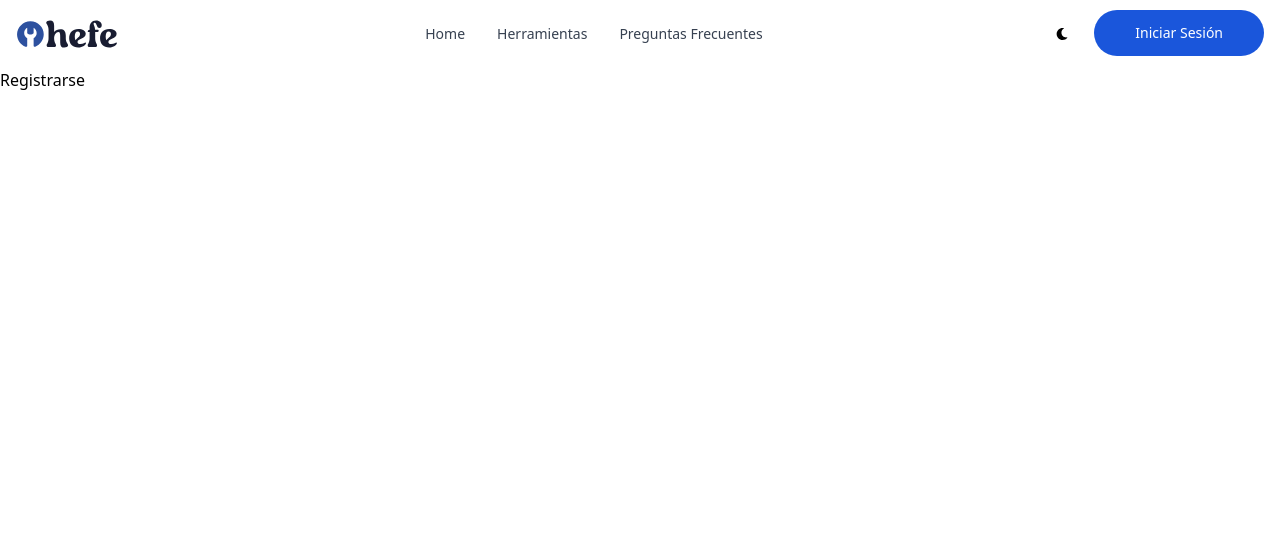
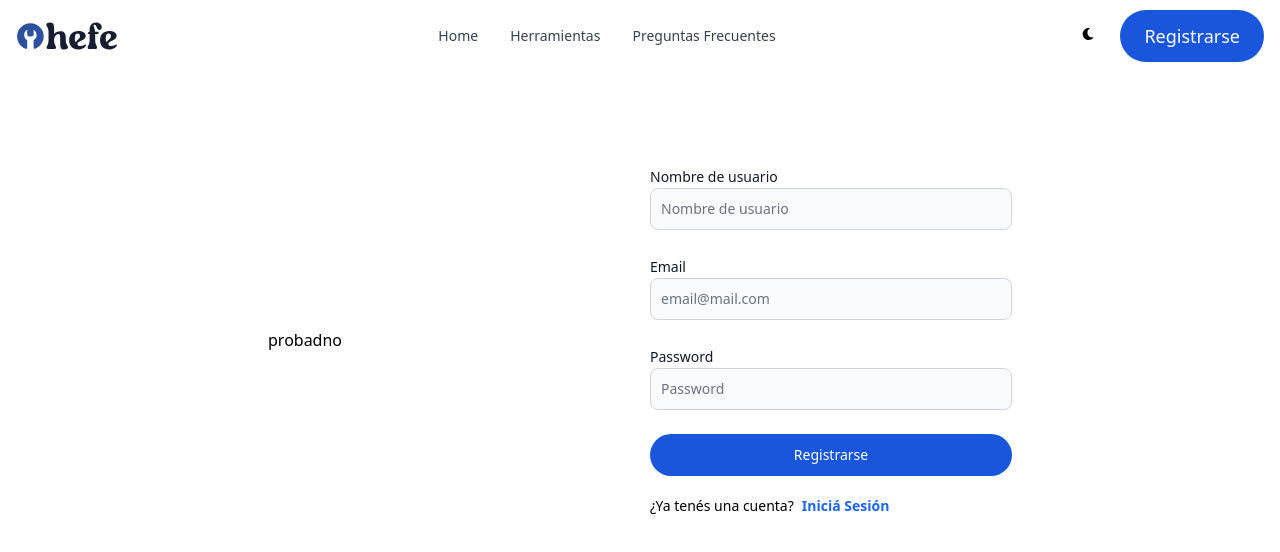
Before and after one commit to elianarom/hefe, a React (Vite) app in the folder cliente/: page /registrarse in a window 1280 px wide. Shown: the top 552 px of the page. Built offline with nearby package versions, Linux system fonts and the light colour scheme.

Commit message:
se creó front de registrarse

```diff
--- a/cliente/src/Componentes/Header.jsx
+++ b/cliente/src/Componentes/Header.jsx
@@ -20,9 +20,7 @@ const Header = () => {
         <Button className="w-12 h-12 hidden sm:inline" color="blue-950" pill>
           <FaMoon />
         </Button>
-        <Link>
-          <Button className="py-1 px-6 text-lg rounded-full cursor-pointer font-medium bg-blue-700 text-white hover:bg-blue-950 shadow-xs transition-all duration-500">Iniciar Sesión</Button>
-        </Link>
+        <Link to="/registrarse" className="py-3 px-6 text-lg rounded-full cursor-pointer font-medium bg-blue-700 text-white hover:bg-blue-950 shadow-xs transition-all duration-500">Registrarse</Link>
         <Navbar.Toggle />
       </div>
     </Navbar>
--- a/cliente/src/vistas/IniciarSesion.jsx
+++ b/cliente/src/vistas/IniciarSesion.jsx
@@ -1,8 +1,7 @@
-
 
 const IniciarSesion = () => {
   return (
-    <div>IniciarSesion</div>
+<div></div>
   )
 }
 
--- a/cliente/src/vistas/Registrarse.jsx
+++ b/cliente/src/vistas/Registrarse.jsx
@@ -1,8 +1,39 @@
-
+import { Button, Label, TextInput } from "flowbite-react"
+import { Link } from "react-router-dom"
 
 const Registrarse = () => {
   return (
-    <div>Registrarse</div>
+    <div className="min-h-screen mt-20">
+    <div className="flex p-3 max-w-3xl mx-auto flex-col md:flex-row md:items-center gap-5">
+    {/**izquierdo */}
+      <div className="flex-1">
+      <h2>probadno</h2>
+      </div>
+
+      {/**derecho */}
+      <div className="flex-1">
+        <form className="flex flex-col gap-6">
+          <div>
+            <Label value="Nombre de usuario" />
+            <TextInput type="text" placeholder="Nombre de usuario" id="username" />
+          </div>
+          <div>
+            <Label value="Email" />
+            <TextInput type="text" placeholder="email@mail.com" id="email" />
+          </div>
+          <div>
+            <Label value="Password" />
+            <TextInput type="text" placeholder="Password" id="password" />
+          </div>
+          <Button color="blue" pill type="submit">Registrarse</Button>
+        </form>
+        <div className="flex gap-2 text-sm mt-5">
+          <p>¿Ya tenés una cuenta?</p>
+          <Link to="/iniciarsesion" className="text-blue-600 font-bold">Iniciá Sesión</Link>
+        </div>
+      </div>
+    </div>
+  </div>
   )
 }
 
```
